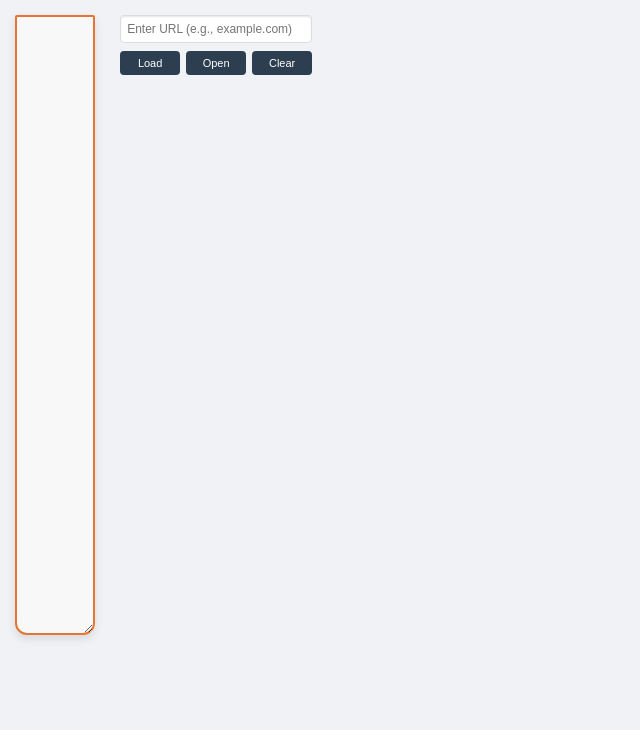
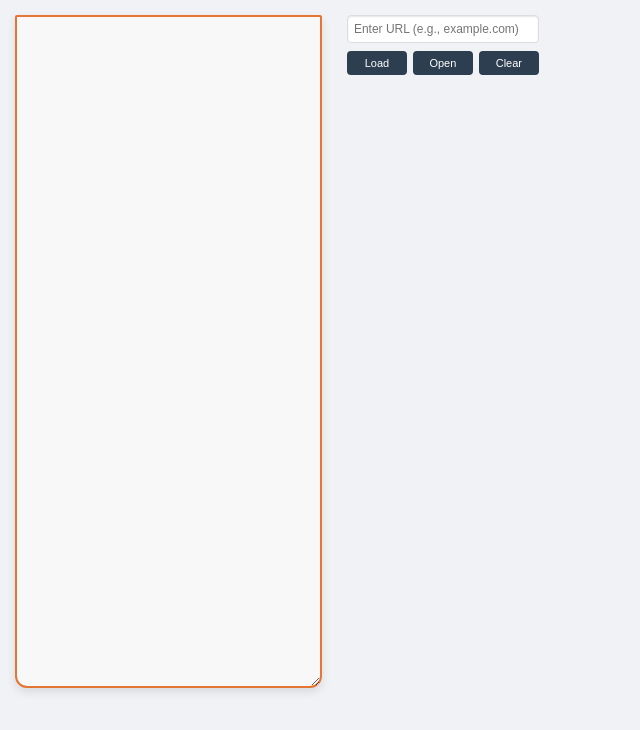
Before and after one commit to Akhil80git/team9mobile, a React (Vite) app: page / in a window 1280 px wide. Shown: the top 730 px of the page, without its empty margins (0-640 px from the left). Built offline with nearby package versions, Linux system fonts and the light colour scheme.

Commit message:
Update App.css

```diff
--- a/src/App.css
+++ b/src/App.css
@@ -26,8 +26,8 @@ body {
 }
 
 .redmi-box {
-  width: 21.2mm;
-  height: 164mm;
+  width: 81.2mm;
+  height: 178mm;
   border: 2px solid #e57535;
   border-radius: 2px 2px 12px 12px; /* top-left, top-right, bottom-right, bottom-left */
   box-sizing: border-box;
```
